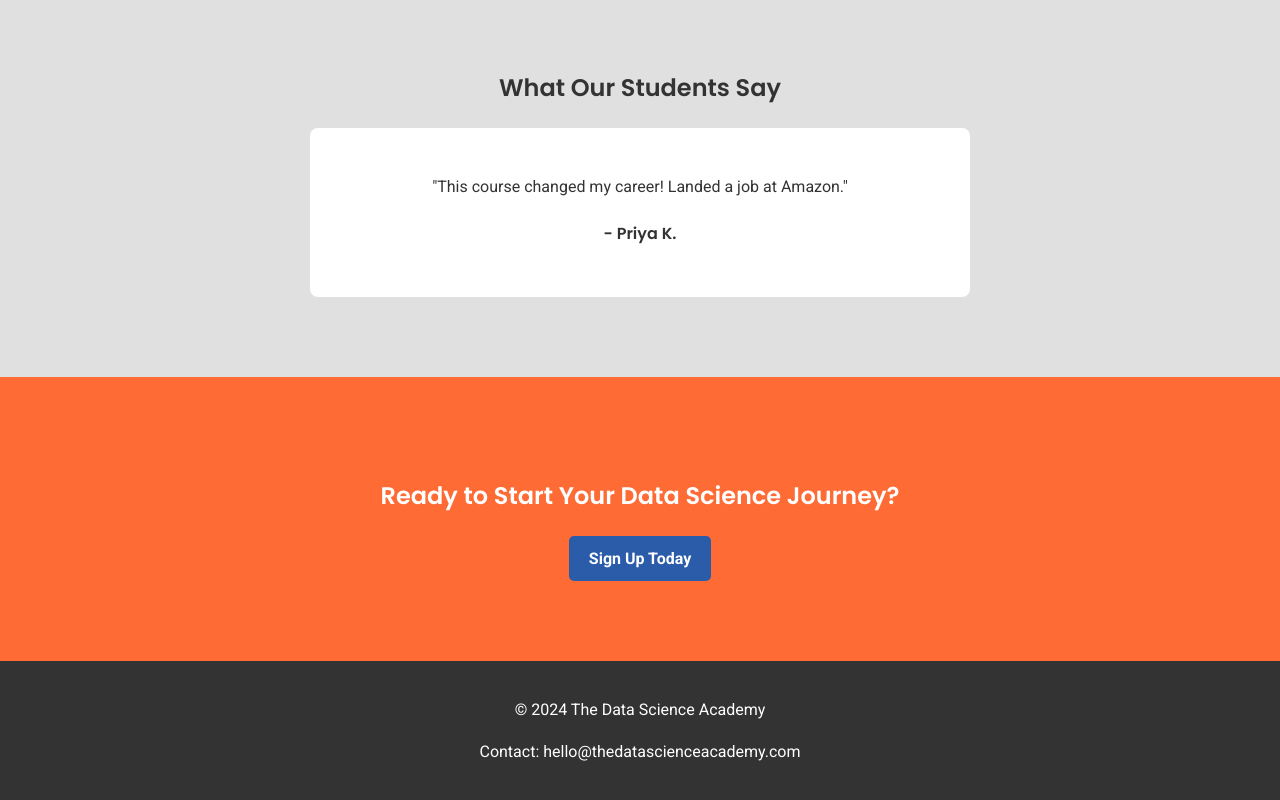
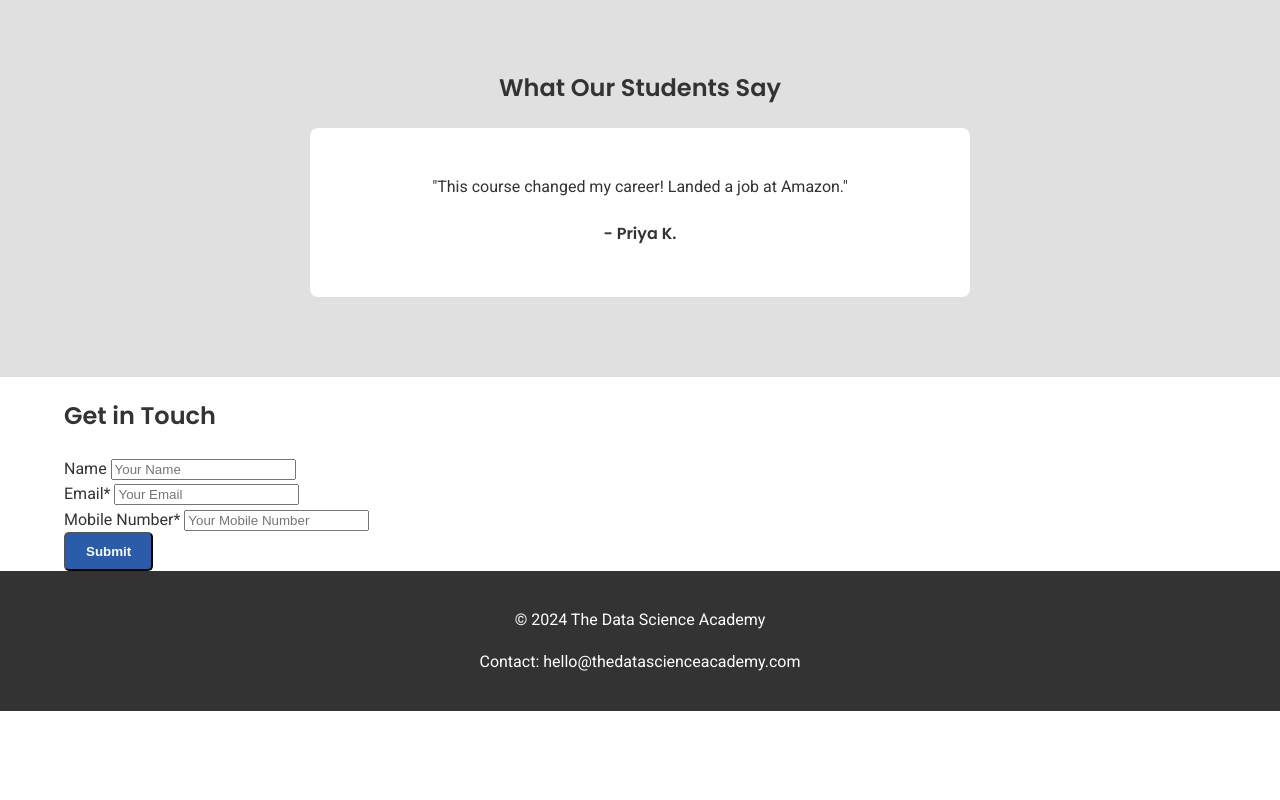
Before and after one commit to thedatascienceacademy/thedatascienceacademy.github.io, a plain HTML site: page index.html in a window 1280 px wide. Shown: the part 1390-2190 px from the top of the page. After the commit the page ends 2101 px from the top, so only its background shows below. Drawn offline with Linux system fonts and the light colour scheme.

Commit message:
Update index.html

```diff
--- a/index.html
+++ b/index.html
@@ -28,7 +28,7 @@
         <div class="container">
             <h2>Master Data Science with Industry Experts</h2>
             <p>Learn Python, Machine Learning, AI & more with hands-on projects.</p>
-            <a href="#signup" class="btn">Enroll Now</a>
+            <a href="#contact" class="btn">Enroll Now</a>
         </div>
     </section>
 
@@ -83,16 +83,36 @@
         </div>
     </section>
 
-    <!-- CTA Section -->
-    <section id="signup" class="cta">
+    <!-- Contact Form Section -->
+    <section id="contact" class="contact">
         <div class="container">
-            <h2>Ready to Start Your Data Science Journey?</h2>
-            <a href="#" class="btn">Sign Up Today</a>
+            <h2>Get in Touch</h2>
+            <form action="https://formsubmit.co/projects2488@gmail.com" method="POST">
+                <input type="hidden" name="_subject" value="New Enrollment Request!">
+                <input type="hidden" name="_autoresponse" value="Thank you for contacting The Data Science Academy! We'll get back to you soon.">
+
+                <div class="form-group">
+                    <label for="name">Name</label>
+                    <input type="text" id="name" name="name" placeholder="Your Name">
+                </div>
+
+                <div class="form-group">
+                    <label for="email">Email*</label>
+                    <input type="email" id="email" name="email" placeholder="Your Email" required>
+                </div>
+
+                <div class="form-group">
+                    <label for="mobile">Mobile Number*</label>
+                    <input type="tel" id="mobile" name="mobile" placeholder="Your Mobile Number" required>
+                </div>
+
+                <button type="submit" class="btn">Submit</button>
+            </form>
         </div>
     </section>
 
     <!-- Footer -->
-    <footer id="contact">
+    <footer>
         <div class="container">
             <p>© 2024 The Data Science Academy</p>
             <p>Contact: hello@thedatascienceacademy.com</p>
```
